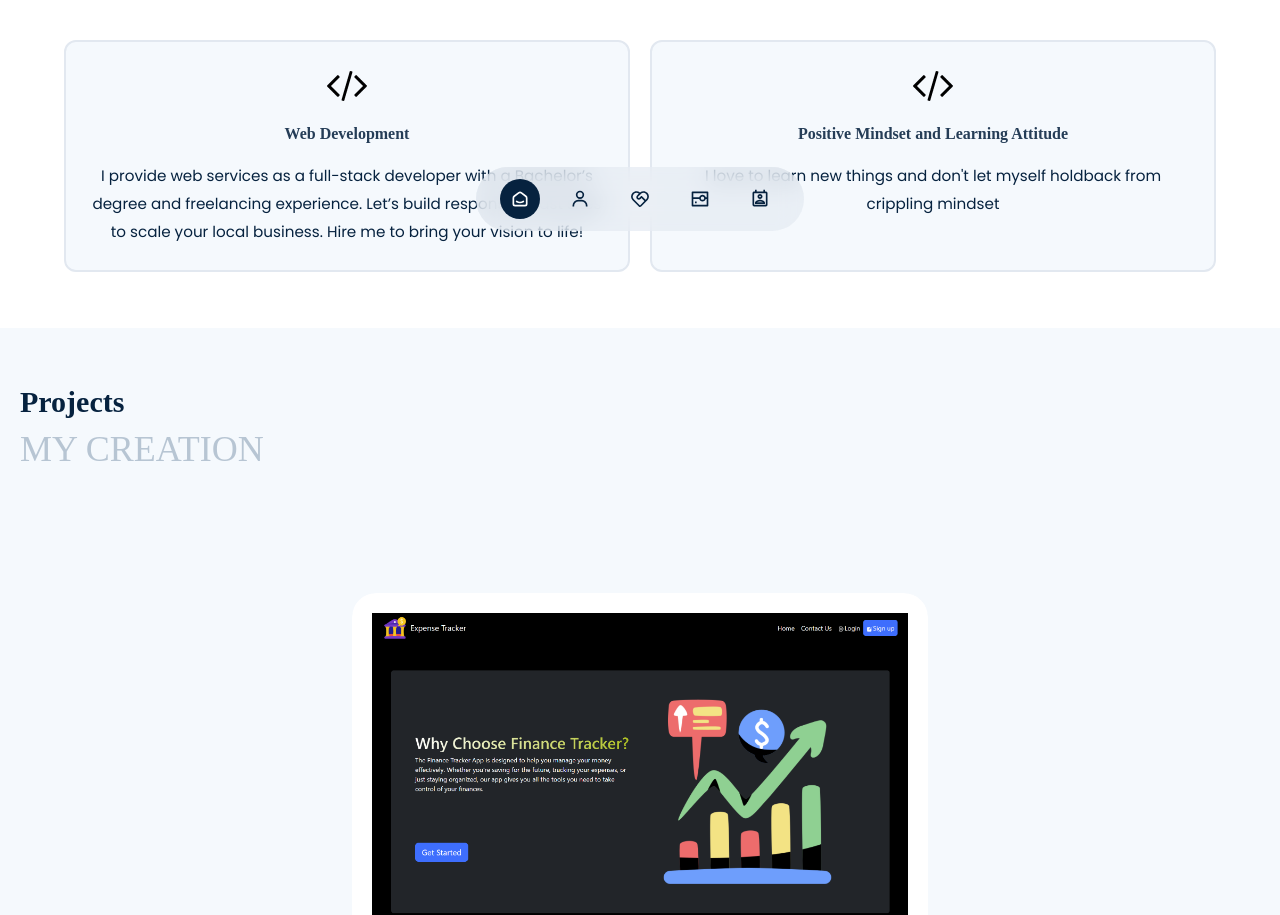
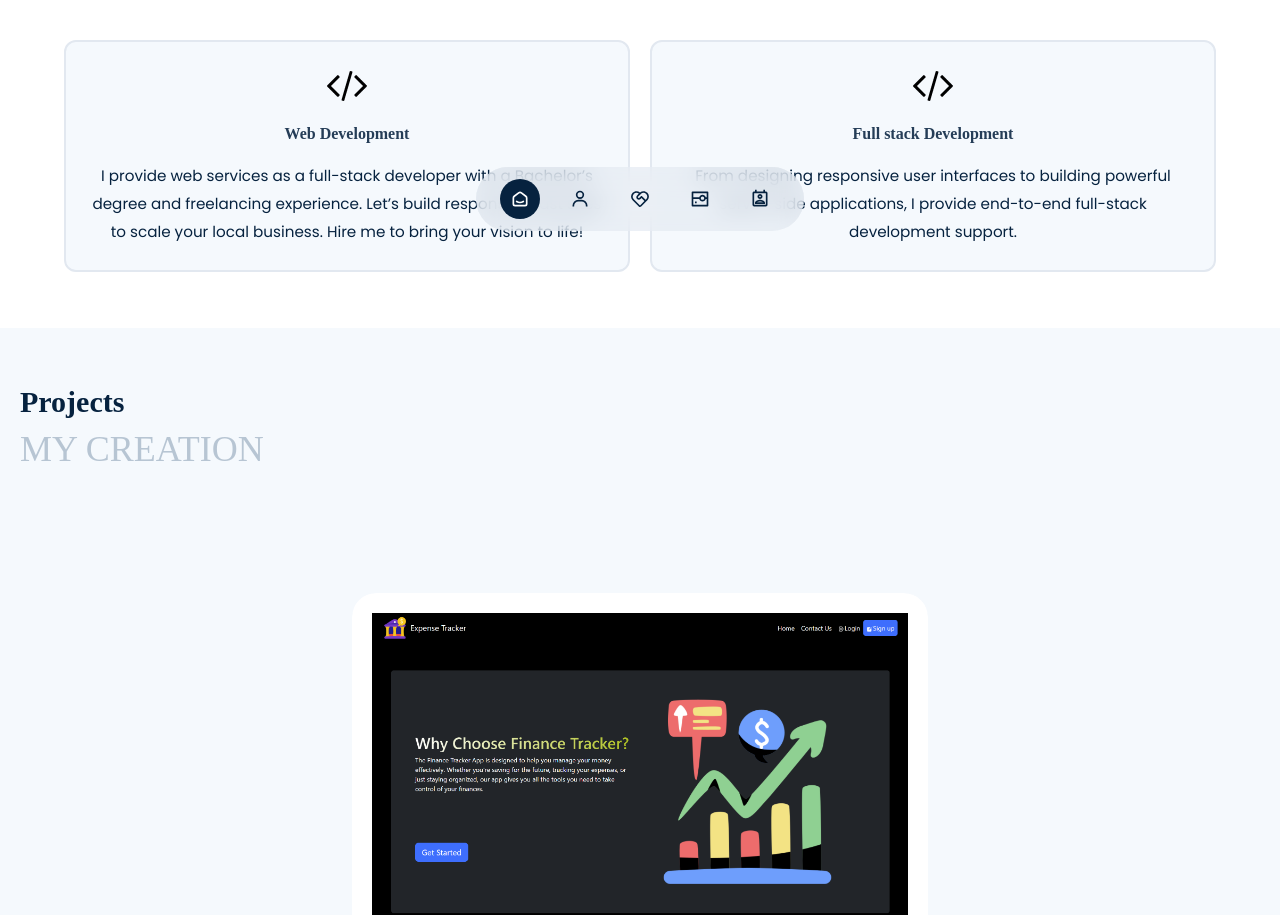
Before and after one commit to Men-ace/React-Portfolio, a React (Vite) app: page / in a window 1280 px wide. Shown: the part 1369-2284 px from the top of the page. Built offline with nearby package versions, Linux system fonts and the light colour scheme; a web font is replaced by a local one.

Commit message:
update portfolio

```diff
--- a/src/Content.js
+++ b/src/Content.js
@@ -96,8 +96,8 @@ export const content = {
         logo: services_logo1,
       },
       {
-        title: "Positive Mindset and Learning Attitude",
-        para: "I love to learn new things and don't let myself holdback from crippling mindset",
+        title: "Full stack Development",
+        para: "From designing responsive user interfaces to building powerful server-side applications, I provide end-to-end full-stack development support.",
         logo: services_logo1,
       },
     ],
```
